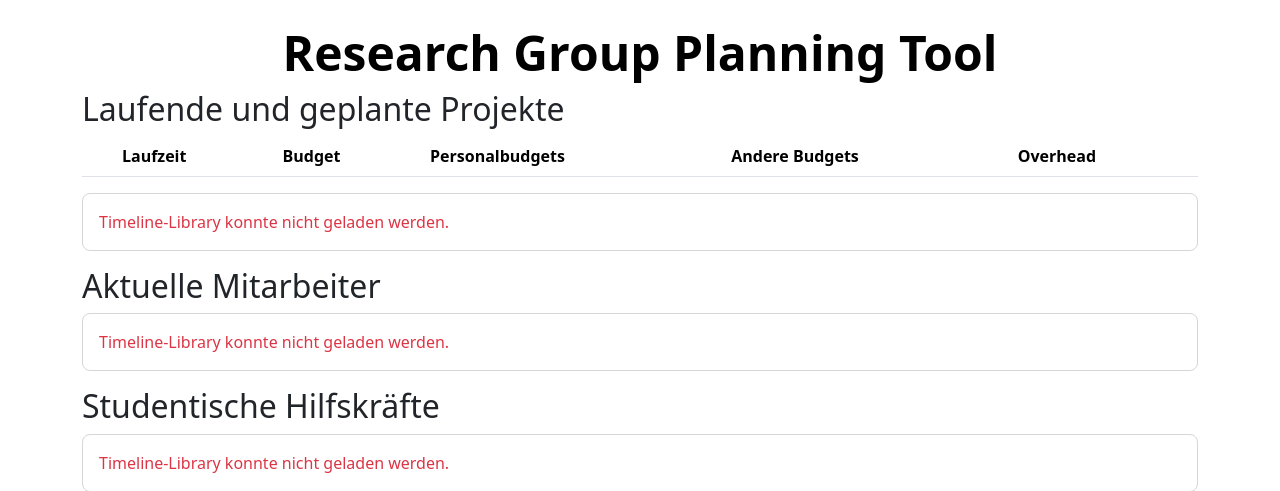
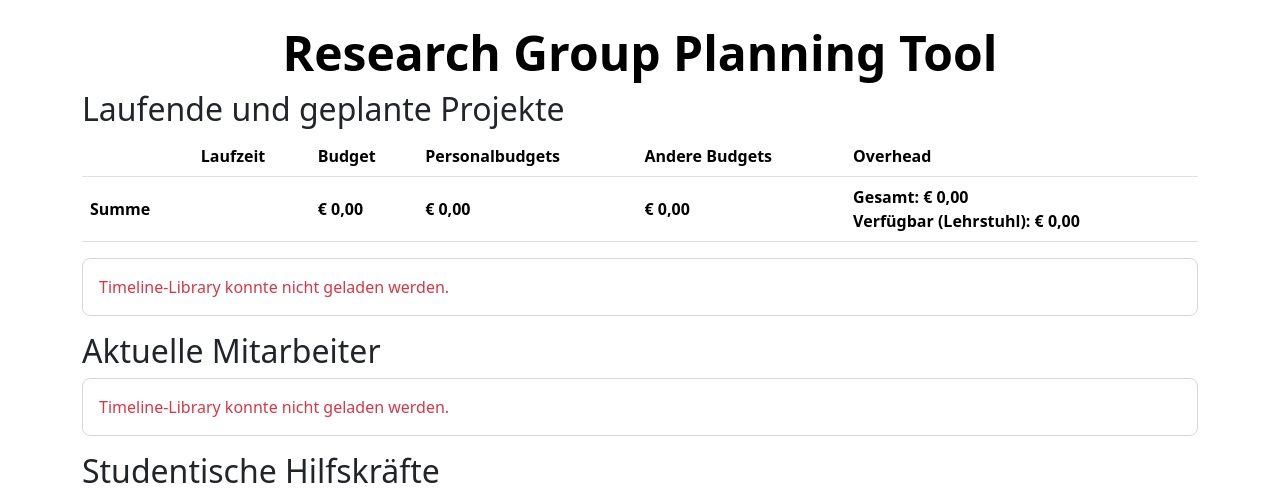
Before and after one commit to wallento/researchgroupplanner, a Django app: page / in a window 1280 px wide. Shown: the part 56-547 px from the top of the page. Run offline with Django 5.2, Linux system fonts and the light colour scheme; the visitor is signed in with stand-in values (Sample User, id 1); data that the repository does not hold is empty; some libraries are stand-ins or nearby versions.

Commit message:
Summen anzeigen

```diff
--- a/controlling/templates/controlling/main.html
+++ b/controlling/templates/controlling/main.html
@@ -56,6 +56,19 @@
             </tr>
         {% endfor %}
     </tbody>
+    <tfoot>
+        <tr class="fw-bold">
+            <th scope="row">Summe</th>
+            <td></td>
+            <td>€&nbsp;{{ project_totals.budget }}</td>
+            <td>€&nbsp;{{ project_totals.staff }}</td>
+            <td>€&nbsp;{{ project_totals.other }}</td>
+            <td>
+                Gesamt: €&nbsp;{{ project_totals.overhead }}
+                {% if OVERHEAD_SPLIT_ENABLED %}<br>Verfügbar (Lehrstuhl): €&nbsp;{{ project_totals.overhead_available }}{% endif %}
+            </td>
+        </tr>
+    </tfoot>
 </table>
 
 <link rel="stylesheet" href="{% static 'vendor/vis-timeline/vis-timeline-graph2d.min.css' %}">
--- a/controlling/views.py
+++ b/controlling/views.py
@@ -1068,8 +1068,19 @@ def main(request):
                 'title': milestone.title,
             })
 
+    project_totals = {"budget": Decimal("0.00"), "staff": Decimal("0.00"), "other": Decimal("0.00"),
+                      "overhead": Decimal("0.00"), "overhead_available": Decimal("0.00")}
+    for project in projects:
+        project_totals["budget"] += project.budget_total or Decimal("0.00")
+        project_totals["staff"] += sum((b.amount for b in project.staffbudgetitem_set.all()), Decimal("0.00"))
+        project_totals["other"] += sum((b.amount for b in project.otherbudgetitem_set.all()), Decimal("0.00"))
+        for budget in project.overheadbudgetitem_set.all():
+            project_totals["overhead"] += budget.amount
+            project_totals["overhead_available"] += budget.available_amount()
+
     return render(request, "controlling/main.html", {
         "projects": projects,
+        "project_totals": project_totals,
         "staff_list": staff,
         "budgets_per_year": budgets_per_year,
         "landesstellen": landesstellen,
```
Also changed, not shown: projects/templates/projects/details.html (+11 -0 lines), projects/views.py (+12 -0 lines).
